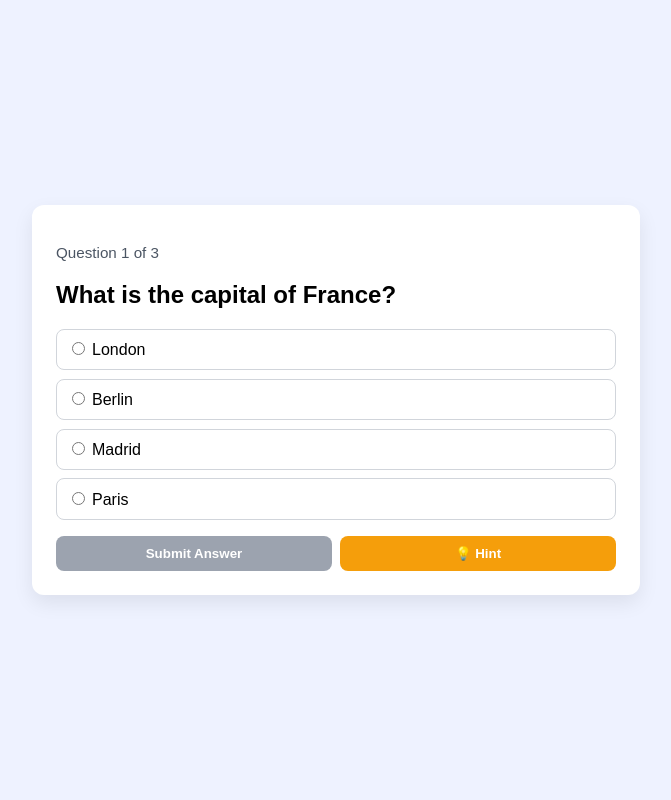
After one commit to AndrewLin8/GitHub, a Flask app: page /quiz in a window 1280 px wide. The commit adds this page. Shown: the whole page, without its empty margins (304-975 px from the left). Run offline with Flask 3, Linux system fonts and the light colour scheme.

Commit message:
Assignment 3

```diff
--- a/ITM352_S26/A3/quiz_webapp.py
+++ b/ITM352_S26/A3/quiz_webapp.py
@@ -1,18 +1,184 @@
-from flask import Flask, render_template
+from flask import Flask, redirect, render_template, request, session, url_for
+import json
+from datetime import datetime
+import os
+
+app = Flask(__name__)
+app.secret_key = "quiz-demo-secret-key"
+
+USER_DATA_FILE = "user_data.json"
 
 
-app = Flask(__name__)
+def load_questions():
+    """Load quiz questions and prepare them for use."""
+    return [
+        {
+            "question": "What is the capital of France?",
+            "options": ["London", "Berlin", "Madrid", "Paris"],
+            "answer": "Paris",
+            "hint": "It's known as the City of Light and has the Eiffel Tower.",
+        },
+        {
+            "question": "Which planet is known as the Red Planet?",
+            "options": ["Venus", "Mars", "Jupiter", "Saturn"],
+            "answer": "Mars",
+            "hint": "It's named after the Roman god of war and is the 4th planet from the Sun.",
+        },
+        {
+            "question": "How many days are in a leap year?",
+            "options": ["364", "365", "366", "367"],
+            "answer": "366",
+            "hint": "A leap year occurs every 4 years and has one extra day.",
+        },
+    ]
 
 
-@app.route('/')
-def index():
-    return render_template('index.html')
+def load_user_data():
+    """Load user data from JSON file."""
+    if os.path.exists(USER_DATA_FILE):
+        with open(USER_DATA_FILE, 'r') as f:
+            return json.load(f)
+    return {}
 
 
-@app.route('/health')
-def health():
-    return {'status': 'ok'}, 200
+def save_user_data(data):
+    """Save user data to JSON file."""
+    with open(USER_DATA_FILE, 'w') as f:
+        json.dump(data, f, indent=2)
 
 
-if __name__ == '__main__':
-    app.run(debug=True)
+def setup_quiz():
+    """Initialize quiz state in session."""
+    session["question_index"] = 0
+    session["score"] = 0
+    session["hints_used"] = []  # Track which questions used hints
+
+
+@app.route("/")
+def home() -> str:
+    user_id = session.get("user_id")
+    user_data = load_user_data()
+
+    if user_id and user_id in user_data:
+        user = user_data[user_id]
+        return render_template("index.html", user_name=user["name"], score_history=user["scores"])
+    return render_template("index.html", user_name=None, score_history=None)
+
+
+@app.route('/name_entry', methods=['GET', 'POST'])
+def name_entry():
+    """Handle first-time user name entry."""
+    if request.method == 'POST':
+        name = request.form.get('name', '').strip()
+        if name:
+            user_data = load_user_data()
+            user_id = str(len(user_data) + 1)
+            user_data[user_id] = {"name": name, "scores": []}
+            save_user_data(user_data)
+
+            session["user_id"] = user_id
+            return redirect(url_for('restart'))
+        return render_template("name_entry.html", error="Please enter a valid name.")
+
+    return render_template("name_entry.html")
+
+
+@app.route('/quiz', methods=['GET', 'POST'])
+def quiz():
+    questions = load_questions()
+
+    if "question_index" not in session or "score" not in session:
+        setup_quiz()
+
+    question_index = session.get("question_index", 0)
+
+    if question_index >= len(questions):
+        return redirect(url_for("result"))
+
+    if request.method == 'POST':
+        selected_answer = request.form.get("answer")
+        current_question = questions[question_index]
+
+        is_correct = selected_answer == current_question["answer"]
+        if is_correct:
+            session["score"] = session.get("score", 0) + 1
+
+        session["question_index"] = question_index + 1
+        is_last_question = session["question_index"] >= len(questions)
+
+        return render_template(
+            "question_result.html",
+            is_correct=is_correct,
+            selected_answer=selected_answer,
+            correct_answer=current_question["answer"],
+            is_last_question=is_last_question,
+        )
+
+    current_question = questions[question_index]
+    hint_used = question_index in session.get("hints_used", [])
+
+    return render_template(
+        "quiz.html",
+        question_number=question_index + 1,
+        total_questions=len(questions),
+        question=current_question["question"],
+        options=current_question["options"],
+        hint=current_question.get("hint", ""),
+        hint_used=hint_used,
+    )
+
+@app.route('/result')
+def result():
+    questions = load_questions()
+    score = session.get("score", 0)
+    total_questions = len(questions)
+
+    user_id = session.get("user_id")
+    user_data = load_user_data()
+
+    # Save score to user history if logged in
+    if user_id and user_id in user_data:
+        user_data[user_id]["scores"].append({
+            "score": score,
+            "total": total_questions,
+            "date": datetime.now().strftime("%Y-%m-%d %H:%M:%S")
+        })
+        save_user_data(user_data)
+
+    return render_template('result.html', score=score, total_questions=total_questions)
+
+
+@app.route('/use_hint', methods=['POST'])
+def use_hint():
+    """Handle hint usage."""
+    question_index = session.get("question_index", 0)
+    hints_used = session.get("hints_used", [])
+
+    if question_index not in hints_used:
+        hints_used.append(question_index)
+        session["hints_used"] = hints_used
+
+    return {"status": "hint_used"}
+
+
+@app.route('/restart')
+def restart():
+    user_id = session.get("user_id")
+    if not user_id:
+        return redirect(url_for('name_entry'))
+
+    setup_quiz()
+    return redirect(url_for('quiz'))
+
+
+@app.route('/logout')
+def logout():
+    """Clear user session."""
+    session.clear()
+    return redirect(url_for('home'))
+
+def main():
+   app.run(debug=True)
+
+if __name__ == "__main__":
+   main()
--- /dev/null
+++ b/ITM352_S26/A3/templates/quiz.html
@@ -0,0 +1,158 @@
+<!DOCTYPE html>
+<html lang="en">
+<head>
+    <meta charset="UTF-8">
+    <meta name="viewport" content="width=device-width, initial-scale=1.0">
+    <title>Quiz</title>
+    <style>
+        body {
+            font-family: Arial, sans-serif;
+            background: #eef2ff;
+            display: flex;
+            justify-content: center;
+            align-items: center;
+            min-height: 100vh;
+            margin: 0;
+        }
+        .card {
+            background: #fff;
+            width: min(92vw, 560px);
+            padding: 1.5rem;
+            border-radius: 12px;
+            box-shadow: 0 8px 20px rgba(0, 0, 0, 0.08);
+        }
+        .option {
+            display: block;
+            margin: 0.55rem 0;
+            padding: 0.6rem;
+            border: 1px solid #d1d5db;
+            border-radius: 8px;
+            cursor: pointer;
+        }
+        button {
+            margin-top: 1rem;
+            border: 0;
+            background: #2563eb;
+            color: white;
+            padding: 0.65rem 1rem;
+            border-radius: 8px;
+            font-weight: 600;
+            cursor: pointer;
+        }
+        button:disabled {
+            background: #9ca3af;
+            cursor: not-allowed;
+        }
+        .meta {
+            color: #4b5563;
+            font-size: 0.95rem;
+        }
+        .hint-container {
+            margin-top: 1rem;
+            padding: 1rem;
+            background: #fef3c7;
+            border-left: 4px solid #f59e0b;
+            border-radius: 6px;
+            display: none;
+        }
+        .hint-container.show {
+            display: block;
+        }
+        .hint-text {
+            color: #92400e;
+            font-style: italic;
+        }
+        .hint-btn {
+            background: #f59e0b;
+            margin-top: 0;
+        }
+        .hint-btn:hover:not(:disabled) {
+            background: #d97706;
+        }
+        .hint-used-msg {
+            color: #7c2d12;
+            font-weight: 600;
+            margin-top: 0.5rem;
+        }
+        .button-group {
+            display: flex;
+            gap: 0.5rem;
+            margin-top: 1rem;
+        }
+        .button-group button {
+            flex: 1;
+            margin-top: 0;
+        }
+    </style>
+</head>
+<body>
+    <div class="card">
+        <p class="meta">Question {{ question_number }} of {{ total_questions }}</p>
+        <h2>{{ question }}</h2>
+        <form method="POST" id="quizForm">
+            {% for option in options %}
+                <label class="option">
+                    <input type="radio" name="answer" value="{{ option }}"> {{ option }}
+                </label>
+            {% endfor %}
+
+            <div class="button-group">
+                <button id="submitBtn" type="submit" disabled>Submit Answer</button>
+                <button id="hintBtn" type="button" class="hint-btn">💡 Hint</button>
+            </div>
+        </form>
+
+        <div id="hintDisplay" class="hint-container" data-hint-used="{{ hint_used|lower }}">
+            <div class="hint-text">{{ hint }}</div>
+            {% if hint_used %}
+                <div class="hint-used-msg">✓ Hint used for this question</div>
+            {% endif %}
+        </div>
+    </div>
+
+    <script>
+        const options = document.querySelectorAll('input[name="answer"]');
+        const submitBtn = document.getElementById('submitBtn');
+        const hintBtn = document.getElementById('hintBtn');
+        const hintDisplay = document.getElementById('hintDisplay');
+        const hintUsed = hintDisplay.getAttribute('data-hint-used') === 'true';
+
+        // Handle option selection
+        options.forEach((option) => {
+            option.addEventListener('change', () => {
+                options.forEach((radio) => {
+                    if (!radio.checked) {
+                        radio.disabled = true;
+                    }
+                });
+                submitBtn.disabled = false;
+            });
+        });
+
+        // Handle hint button
+        hintBtn.addEventListener('click', function(e) {
+            e.preventDefault();
+
+            if (hintUsed) {
+                alert('You have already used the hint for this question!');
+                return;
+            }
+
+            fetch('/use_hint', { method: 'POST' })
+                .then(response => response.json())
+                .then(data => {
+                    hintDisplay.classList.add('show');
+                    hintBtn.disabled = true;
+                    hintBtn.textContent = '✓ Hint used';
+                });
+        });
+
+        // Show hint initially if already used
+        if (hintUsed) {
+            hintDisplay.classList.add('show');
+            hintBtn.disabled = true;
+            hintBtn.textContent = '✓ Hint used';
+        }
+    </script>
+</body>
+</html>
```
Also changed, not shown: ITM352_S26/A3/templates/index.html (+117 -2 lines), ITM352_S26/A3/templates/name_entry.html (added, +90 -0 lines), ITM352_S26/A3/templates/question_result.html (added, +63 -0 lines), ITM352_S26/A3/templates/result.html (added, +43 -0 lines), ITM352_S26/A3/user_data.json (added, +22 -0 lines), 1 other file.
